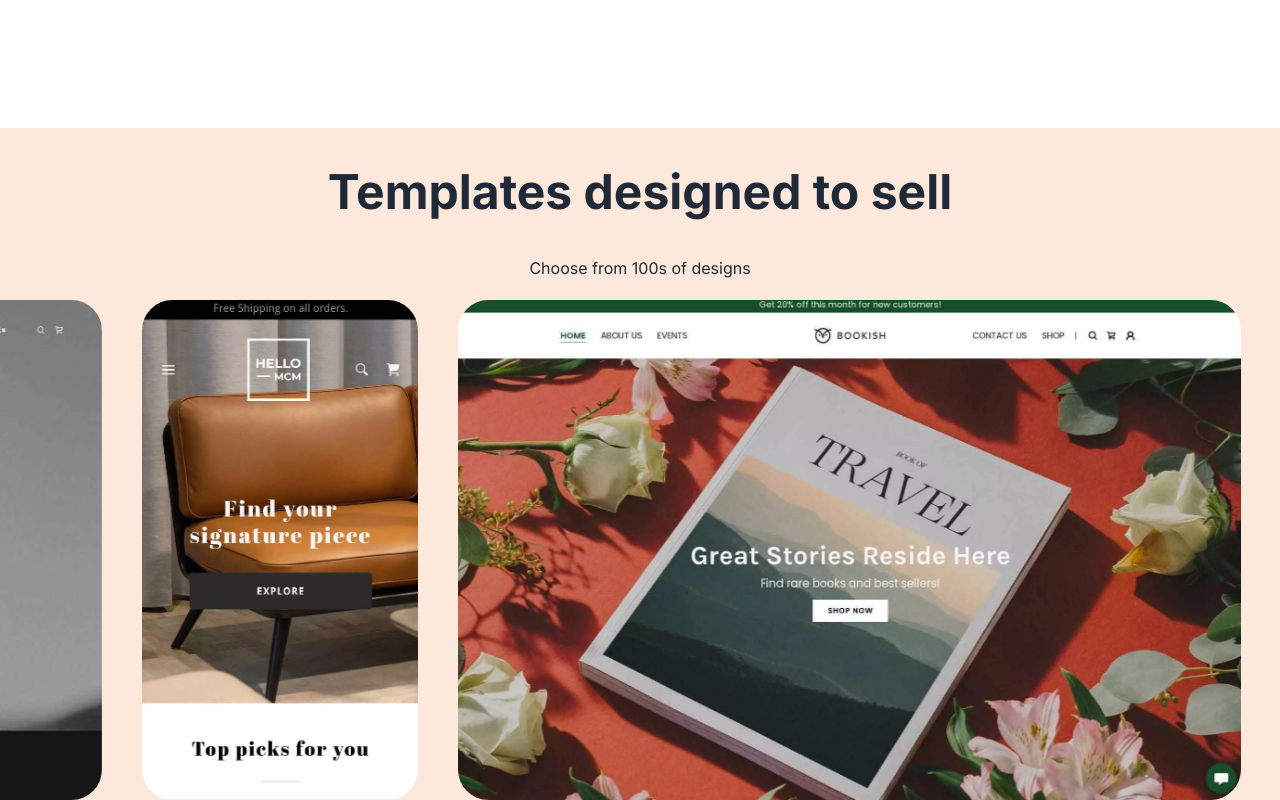
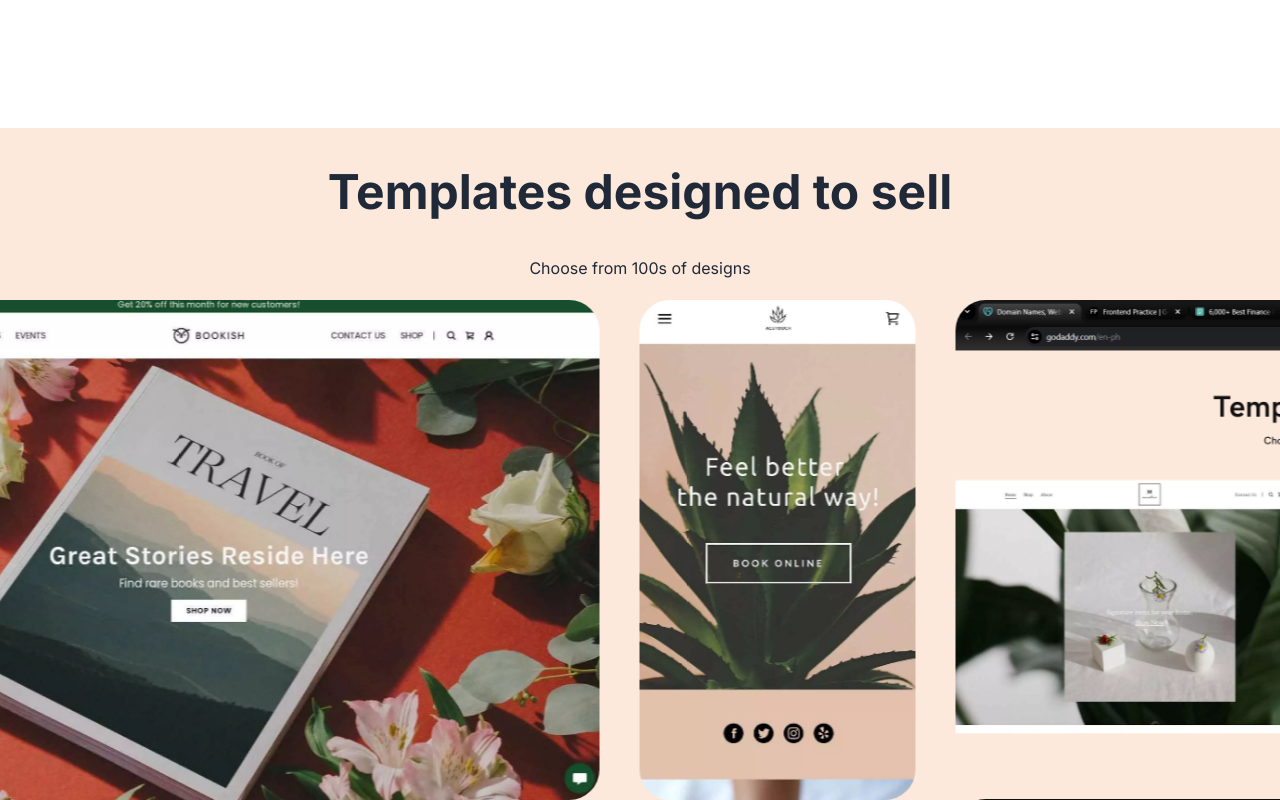
Before and after one commit to Daniel264/GoDaddy, a Next.js app: page / in a window 1280 px wide. Shown: the part 722-1522 px from the top of the page. Built offline with nearby package versions, Linux system fonts and the light colour scheme.

Commit message:
making the carousel move constantly

```diff
--- a/components/Carousel.tsx
+++ b/components/Carousel.tsx
@@ -10,6 +10,9 @@ interface CarouseProps {
 const Carousel = ({ images }: CarouseProps) => {
   const [currentIndex, setCurrentIndex] = useState(0);
 
+  const totalImages = images.length;
+  const animationWidth = totalImages * 100;
+
   useEffect(() => {
     const interval = setInterval(() => {
       setCurrentIndex((prevIndex) => (prevIndex + 1) % images.length);
@@ -20,10 +23,10 @@ const Carousel = ({ images }: CarouseProps) => {
   return (
     <>
       <div
-        className="flex transition-transform duration-700 ease-in-out"
-        style={{ transform: `translateX(-${currentIndex * 100}%)` }}
+        className="flex animate-slide-infinite"
+        style={{ width: `${animationWidth}%` }}
       >
-        {images.map((image, index) => (
+        {images.concat(images).map((image, index) => (
           <div key={index} className="min-w-fit px-5">
             <Image
               src={image}
@@ -38,3 +41,6 @@ const Carousel = ({ images }: CarouseProps) => {
 };
 
 export default Carousel;
+
+// "flex transition-transform duration-700 ease-in-out"
+//         style={{ transform: `translateX(-${currentIndex * 100}%)` }}
--- a/components/Templates.tsx
+++ b/components/Templates.tsx
@@ -19,8 +19,6 @@ const images = [
   fourthTemplate,
   firstTemplate,
   fifthTemplate,
-
- ...Array(10).fill(firstTemplate), // Add more images for more templates
 ]
 
 const Templates = () => {
--- a/tailwind.config.ts
+++ b/tailwind.config.ts
@@ -8,6 +8,15 @@ const config: Config = {
   ],
   theme: {
     extend: {
+      keyframes: {
+        slide: {
+          "0%": { transform: "translateX(0)" },
+          "100%": { transform: "translateX(-100%)" },
+        },
+      },
+      animation: {
+        "slide-infinite": "slide 30s linear infinite",
+      },
       backgroundImage: {
         "gradient-radial": "radial-gradient(var(--tw-gradient-stops))",
         "gradient-conic":
```
